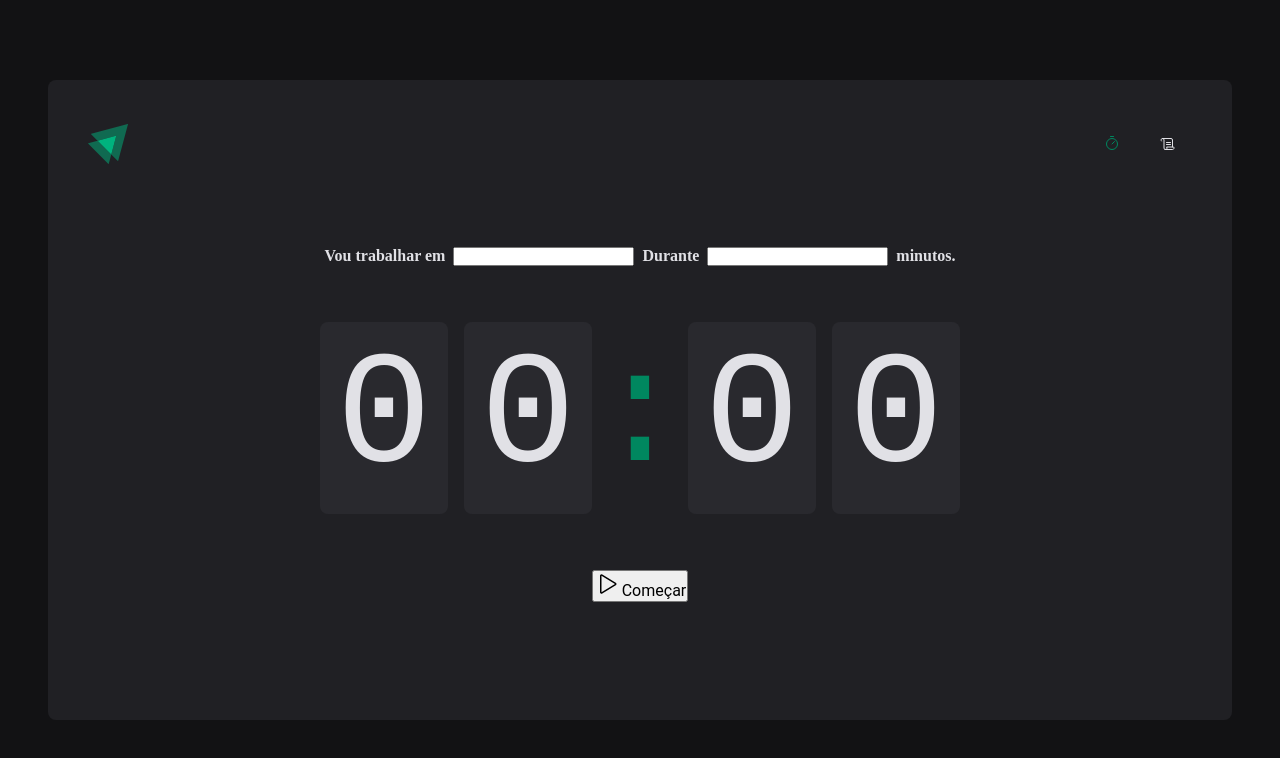
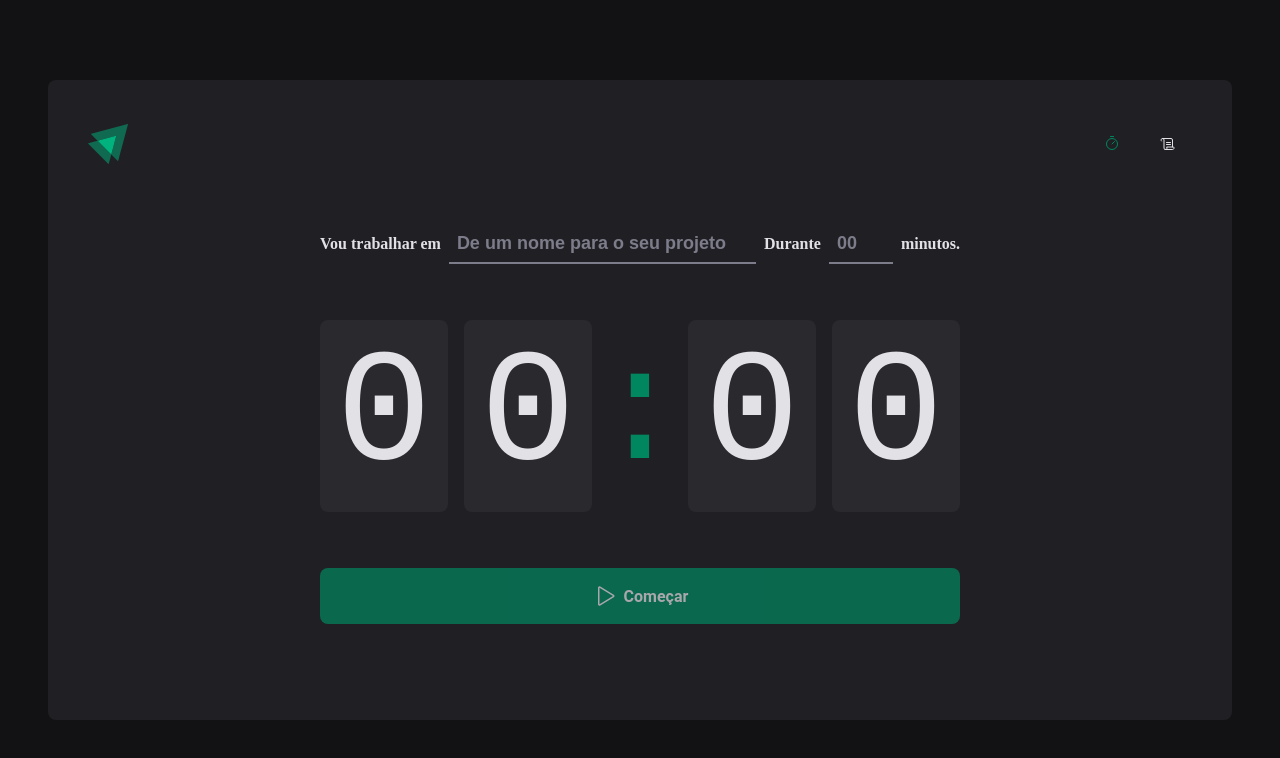
Before and after one commit to joaogabrielramos28/ignite-2022, a React app in the folder React/ignite-timer/: page / in a window 1280 px wide. Shown: the top 758 px of the page. Built offline with nearby package versions, Linux system fonts and the light colour scheme; the HTML template or start-up script is replaced by a standard one.

Commit message:
✨ feat: Finish home page

```diff
--- a/React/ignite-timer/src/pages/Home/index.tsx
+++ b/React/ignite-timer/src/pages/Home/index.tsx
@@ -3,7 +3,10 @@
   CountdownContainer,
   FormContainer,
   HomeContainer,
+  MinutesAmountInput,
   Separator,
+  StartCountDownButton,
+  TaskInput,
 } from './styles'
 
 export function Home() {
@@ -12,10 +15,26 @@
       <form>
         <FormContainer>
           <label htmlFor="">Vou trabalhar em</label>
-          <input id="task" />
+          <TaskInput
+            id="task"
+            list="task-suggestions"
+            placeholder="De um nome para o seu projeto"
+          />
+          <datalist id="task-suggestions">
+            <option value="Projeto 1" />
+            <option value="Projeto 2" />
+            <option value="Projeto 3" />
+          </datalist>
 
           <label htmlFor="">Durante</label>
-          <input type="number" id="minutesAmount" />
+          <MinutesAmountInput
+            type="number"
+            id="minutesAmount"
+            placeholder="00"
+            step={5}
+            min={5}
+            max={60}
+          />
 
           <span>minutos.</span>
         </FormContainer>
@@ -28,9 +47,9 @@
           <span>0</span>
         </CountdownContainer>
 
-        <button type="submit">
+        <StartCountDownButton disabled type="submit">
           <Play size={24} /> Começar{' '}
-        </button>
+        </StartCountDownButton>
       </form>
     </HomeContainer>
   )
--- a/React/ignite-timer/src/pages/Home/styles.ts
+++ b/React/ignite-timer/src/pages/Home/styles.ts
@@ -27,6 +27,38 @@
   flex-wrap: wrap;
 `
 
+const BaseInput = styled.input`
+  background-color: transparent;
+  height: 2.5rem;
+  border: none;
+  border-bottom: 2px solid ${({ theme }) => theme['gray-500']};
+  font-weight: bold;
+  font-size: 1.125rem;
+  padding: 0 0.5rem;
+  color: ${({ theme }) => theme['gray-100']};
+
+  &:focus {
+    box-shadow: none;
+    border-color: ${({ theme }) => theme['gray-500']};
+  }
+
+  &::placeholder {
+    color: ${({ theme }) => theme['gray-500']};
+  }
+`
+
+export const TaskInput = styled(BaseInput)`
+  flex: 1;
+
+  &::-webkit-calendar-picker-indicator {
+    display: none !important;
+  }
+`
+
+export const MinutesAmountInput = styled(BaseInput)`
+  width: 4rem;
+`
+
 export const CountdownContainer = styled.div`
   font-family: 'Roboto Mono', monospace;
   font-size: 10rem;
@@ -52,3 +84,31 @@
   display: flex;
   justify-content: center;
 `
+
+export const StartCountDownButton = styled.button`
+  width: 100%;
+  border: none;
+  padding: 1rem;
+  border-radius: 8px;
+
+  display: flex;
+  align-items: center;
+  justify-content: center;
+
+  gap: 0.5rem;
+  font-weight: bold;
+
+  cursor: pointer;
+
+  background-color: ${({ theme }) => theme['green-500']};
+  color: ${({ theme }) => theme['gray-100']};
+
+  &:not(:disabled):hover {
+    background-color: ${({ theme }) => theme['green-700']};
+  }
+
+  &:disabled {
+    opacity: 0.7;
+    cursor: not-allowed;
+  }
+`
```
